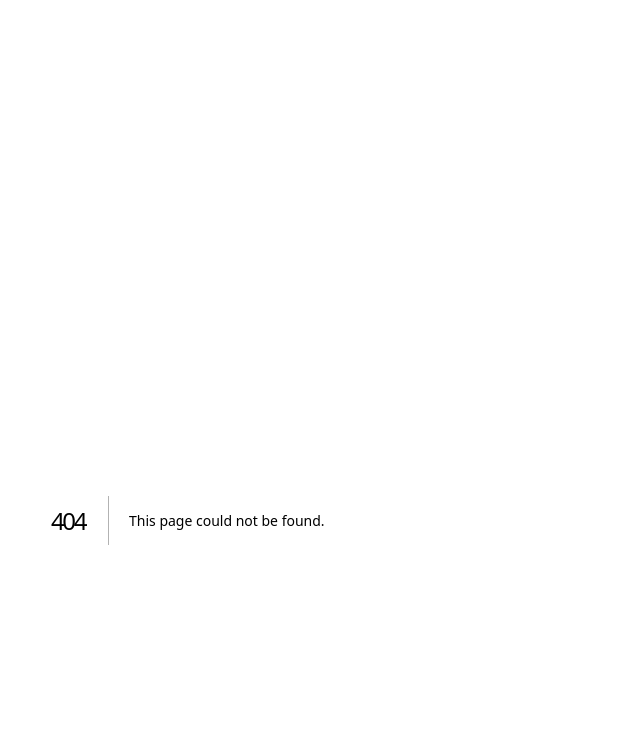
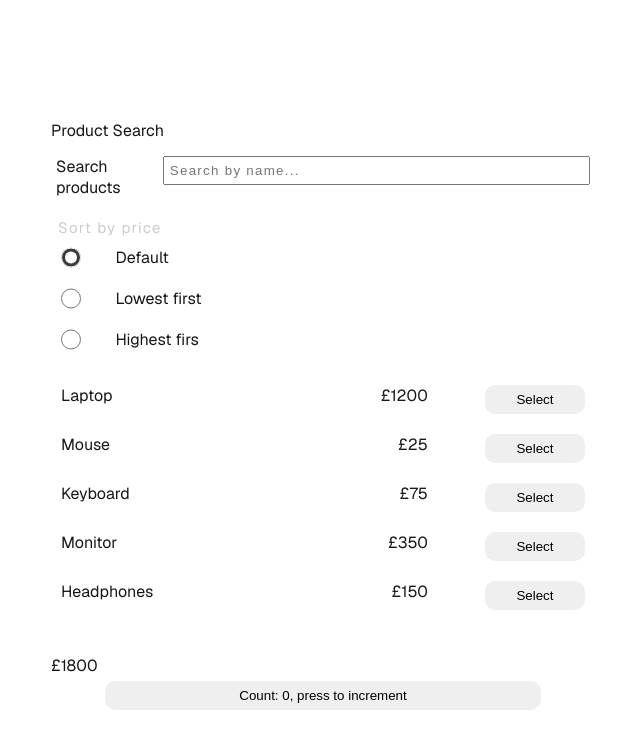
Before and after one commit to royadams72/react-native-lessons, a Next.js app in the folder react-next/: page /products in a window 1280 px wide. Before the commit this address had no page. Shown: the top 748 px of the page, without its empty margins (249-889 px from the left). Built offline with nearby package versions, Linux system fonts and the light colour scheme.

Commit message:
Added more memo work

```diff
--- a/react-next/app/page.module.css
+++ b/react-next/app/page.module.css
@@ -178,6 +178,9 @@ a.secondary {
   padding: 5px;
   margin-bottom: 10px;
 }
+.fieldset {
+  border-width: 0;
+}
 .label {
   grid-column: 1;
 }
@@ -188,6 +191,22 @@ a.secondary {
   margin-bottom: 10px;
   letter-spacing: 0.08rem;
 }
+.radioField {
+  display: grid;
+  grid-template-columns: 10% 80%;
+}
+.radio {
+  grid-column: 1;
+  margin: 10px;
+}
+.radioField input[type="radio"] {
+  accent-color: #ffffff;
+  width: 20px;
+}
+.radioLabel {
+  grid-column: 2;
+  margin: 10px;
+}
 .inputHint {
   grid-column: 2;
   width: 100%;
@@ -197,7 +216,8 @@ a.secondary {
   letter-spacing: 0.08rem;
 }
 .button,
-.error {
+.error,
+.buttonSmall {
   width: 80%;
   margin: 0 auto;
   padding: 7px;
@@ -205,29 +225,59 @@ a.secondary {
   border: none;
   cursor: pointer;
 }
+.buttonSmall {
+  max-width: 100px;
+}
 .button {
   flex: 1;
 }
-.button[disabled] {
-  background-color: var(--danger-primary);
+.button[disabled],
+.buttonSmall[disabled] {
+  background-color: var(--text-secondary);
 }
+
 .error {
   grid-column: 2;
   width: 100%;
   cursor: auto;
   background-color: var(--danger-primary);
 }
-.button:hover {
-  background-color: #ffffff;
+.button:hover,
+.buttonSmall:hover,
+.buttonSelected {
+  background-color: var(--button-primary-hover);
   color: #000000;
 }
+
 .people {
   margin-top: 20px;
 }
 .person {
   margin-top: 20px;
 }
+.products {
+  width: 100%;
+  padding: 10px;
+}
+.productContainer {
+  display: grid;
+  width: 100%;
+  grid-template-columns: 40% 30% 30%;
+  padding: 10px 0;
+}
+.productName {
+  grid-column: 1;
+  text-align: left;
+}
 
+.productPrice {
+  grid-column: 2;
+  text-align: right;
+}
+.productButton {
+  grid-column: 3;
+  text-align: right;
+}
 .twentyPixTop {
   margin-top: 10px;
 }
--- a/react-next/app/page.tsx
+++ b/react-next/app/page.tsx
@@ -22,6 +22,9 @@ export default function Home() {
           <p>
             <Link href={"./ReactHookForm"}>Hook Form</Link>
           </p>
+          <p>
+            <Link href={"./products"}>Product Search</Link>
+          </p>
         </div>
       </main>
     </div>
--- /dev/null
+++ b/react-next/app/products/Product.tsx
@@ -0,0 +1,168 @@
+"use client";
+
+import { memo, useCallback, useMemo, useState } from "react";
+import styles from "../page.module.css";
+
+type Product = {
+  id: number;
+  name: string;
+  price: number;
+};
+
+const products: Product[] = [
+  { id: 1, name: "Laptop", price: 1200 },
+  { id: 2, name: "Mouse", price: 25 },
+  { id: 3, name: "Keyboard", price: 75 },
+  { id: 4, name: "Monitor", price: 350 },
+  { id: 5, name: "Headphones", price: 150 },
+];
+const sorting = [
+  { title: "Default", value: "" },
+  { title: "Lowest first", value: "ascending" },
+  { title: "Highest firs", value: "descending" },
+];
+
+type ProductItemProps = {
+  onSelect: (selectedId: number) => void;
+  selectedProductId: number;
+};
+
+const ProductItem = memo(function ProductItem({
+  product,
+  onSelect,
+  isSelected,
+}: {
+  isSelected: boolean;
+  onSelect: (selectedId: number) => void;
+  product: Product;
+}) {
+  console.count(`product item rendered ${product.name}`);
+
+  return (
+    <div className={styles.productContainer}>
+      <div className={styles.productName}>{product.name}</div>
+      <div className={styles.productPrice}>£{product.price}</div>
+      <div className={styles.productButton}>
+        <button
+          type="button"
+          onClick={() => onSelect(product.id)}
+          className={`${styles.buttonSmall} ${isSelected ? styles.buttonSelected : ""}`}
+        >
+          Select
+        </button>
+      </div>
+    </div>
+  );
+});
+
+const ProductList = memo(function ProductList({
+  products,
+  onSelect,
+  selectedProductId,
+}: ProductItemProps & { products: Product[] }) {
+  console.count("product list rendered");
+
+  return (
+    <div className={styles.products}>
+      {products.map((product) => (
+        <ProductItem
+          key={product.id}
+          product={product}
+          onSelect={onSelect}
+          isSelected={selectedProductId === product.id}
+        />
+      ))}
+    </div>
+  );
+});
+
+const Product = () => {
+  console.count("Parent rendered");
+  const [search, setSearch] = useState("");
+  const [sort, setSort] = useState("");
+  const [count, setCount] = useState(0);
+  const [selectedProductId, setSelectedProductId] = useState(0);
+  // Without useCallback, useMemo and memo the Product, ProductList and productItem re-render when an unrelated Product state is updated
+  // With it just the Product (parent) updates
+  const onSelect = useCallback((selectedId: number) => {
+    setSelectedProductId(selectedId);
+  }, []);
+
+  // const onSelect = (selectedId: number) => {
+  //   setSelectedProductId(selectedId);
+  //   // console.log(selectedProductId);
+  // };
+  const normalizedSearch = search.trim().toLowerCase();
+  const filteredProducts = useMemo(
+    () =>
+      products
+        .filter((product) => {
+          console.log("recalc");
+
+          return product.name.toLowerCase().trim().includes(normalizedSearch);
+        })
+        .sort((a, b) => {
+          if (sort === "ascending") {
+            return a.price - b.price;
+          }
+          if (sort === "descending") {
+            return b.price - a.price;
+          }
+          return 0;
+        }),
+    [normalizedSearch, sort],
+  );
+
+  let totalPrice = 0;
+  for (let i = 0; i < filteredProducts.length; i++) {
+    totalPrice += filteredProducts[i].price;
+  }
+  return (
+    <>
+      <div>Product Search</div>
+      <form className={styles.form}>
+        <label className={styles.field}>
+          <span className={styles.label}>Search products</span>
+          <input
+            className={styles.input}
+            placeholder="Search by name..."
+            value={search}
+            autoComplete="off"
+            onChange={(e) => setSearch(e.target.value)}
+          />
+        </label>
+        <fieldset className={styles.fieldset}>
+          <legend className={styles.inputHint}>Sort by price</legend>
+          {sorting.map((option) => (
+            <label className={styles.radioField} key={option.value}>
+              <input
+                type="radio"
+                name="sorting"
+                className={styles.radio}
+                value={option.value}
+                checked={sort === option.value}
+                onChange={() => setSort(option.value)}
+              />
+              <span className={styles.radioLabel}>{option.title}</span>
+            </label>
+          ))}
+        </fieldset>
+        <ProductList
+          products={filteredProducts}
+          onSelect={onSelect}
+          selectedProductId={selectedProductId}
+        />
+        <div className={styles.people}>£{totalPrice}</div>
+
+        {/* This button sets state in the parent, however, the child component is re-rendered also */}
+        <button
+          type="button"
+          className={styles.button}
+          onClick={() => setCount((prev) => prev + 1)}
+        >{`Count: ${count}, press to increment`}</button>
+      </form>
+    </>
+  );
+};
+
+export default Product;
--- /dev/null
+++ b/react-next/app/products/page.tsx
@@ -0,0 +1,7 @@
+import Product from "./Product";
+
+const page = () => {
+  return <Product />;
+};
+
+export default page;
```
